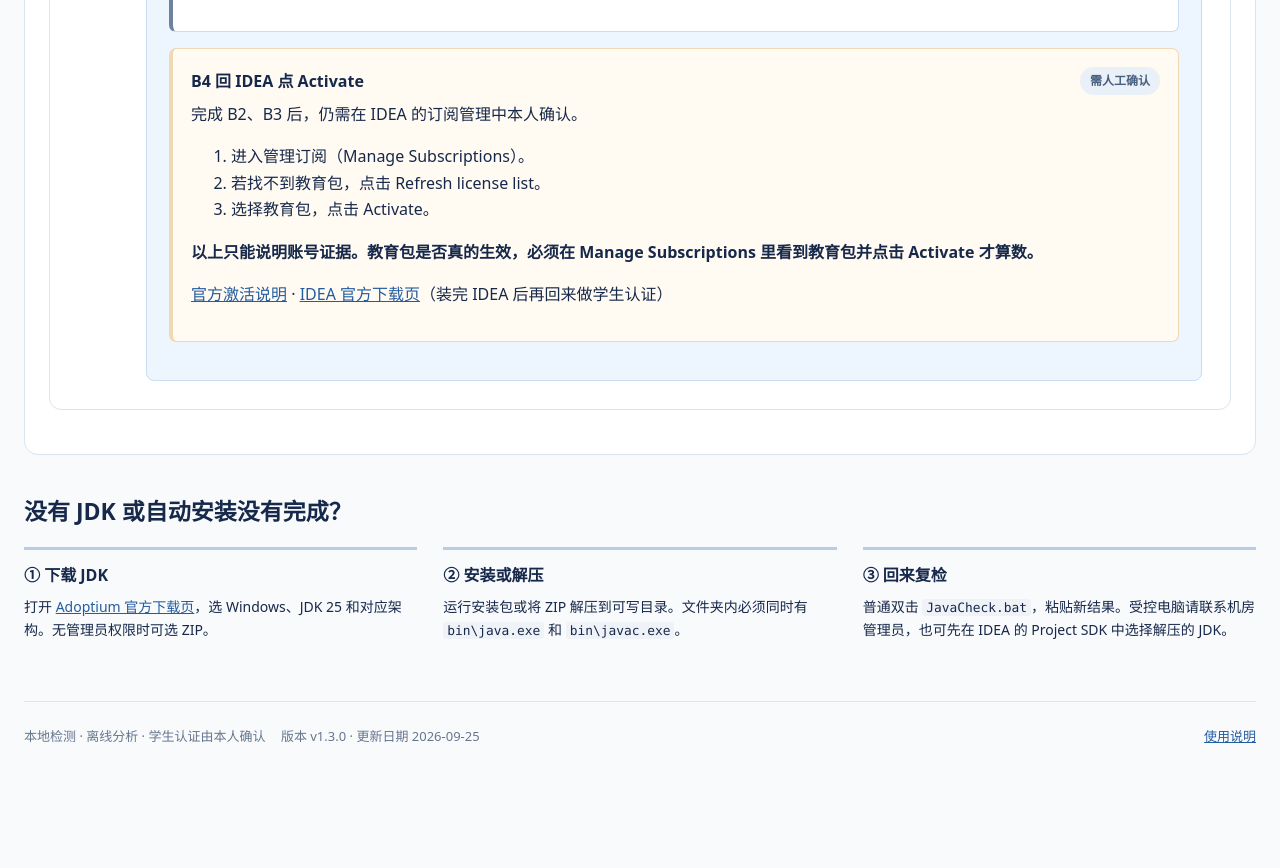
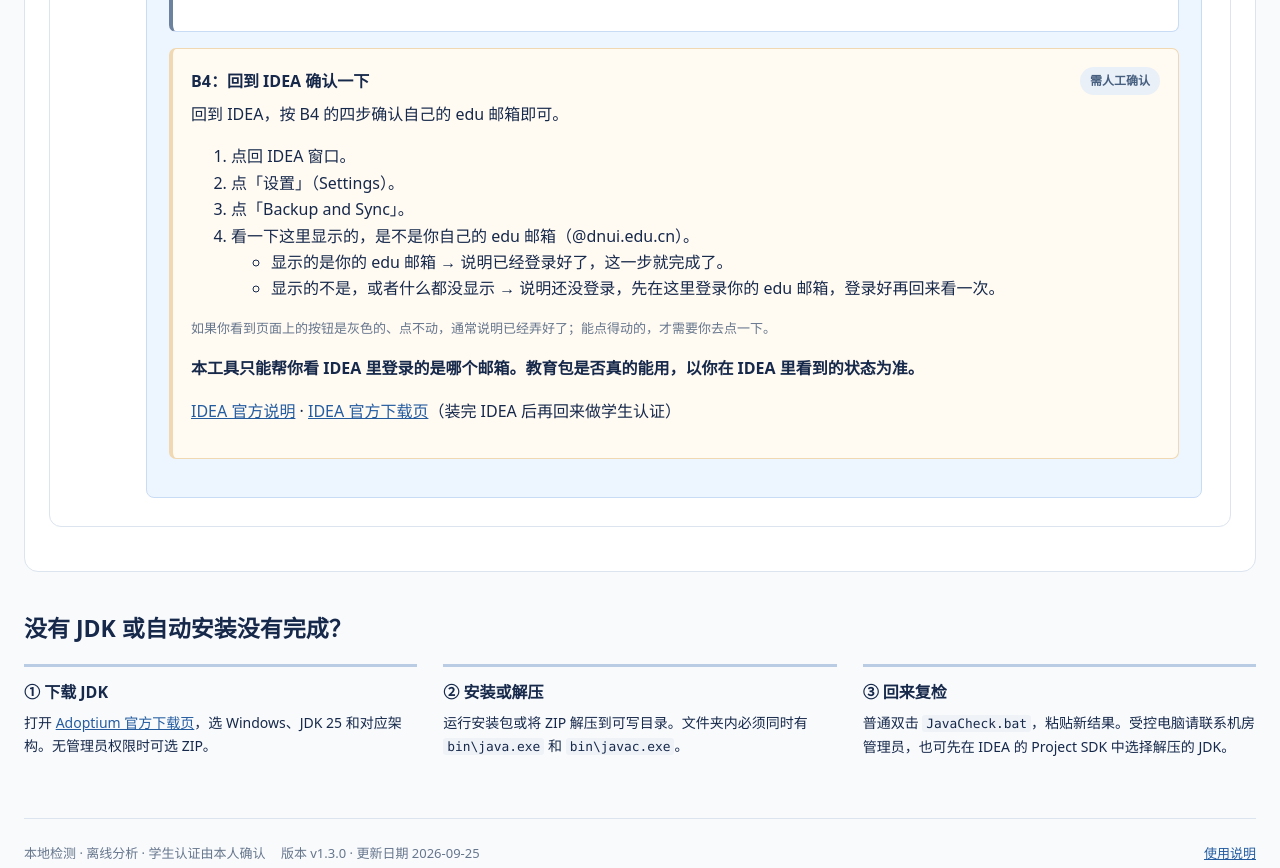
Before and after one commit to 765785/java-idea-checker, a plain HTML site: page index.html in a window 1280 px wide. Shown: the part 3431-4299 px from the top of the page. Before the commit the page ends 4203 px from the top, so only its background shows below. Drawn offline with Linux system fonts and the light colour scheme.

Commit message:
docs: simplify IDEA confirmation steps

```diff
--- a/assets/app.js
+++ b/assets/app.js
@@ -283,7 +283,7 @@
     card(cards, 'B', '机器认证证据', 'MANUAL', '免下载路径不会扫描 IDEA、Toolbox 或教育邮箱。', boundary);
     card(cards, 'B', '人证：IDEA 当前登录账户', 'MANUAL', { email: student.witnessMasked || '未填写', participates: '免下载路径不参与自动升档' }, '免下载路径无法确认 IDEA 是否安装或启动，请在完整检测后再填写 IDEA 当前账户人证。');
     card(cards, 'B', '官网登录回传', student.official.kind === 'WHITELIST' ? 'PASS' : student.official.kind === 'OTHER' ? 'WARN' : 'MANUAL', { loginStatus: student.official.state, emailEvidence: student.official.emails }, student.official.message);
-    card(cards, 'B', '最终动作', 'MANUAL', { tier: 'MANUAL', portalLoginStatus: student.official.state }, boundary + ' Manage Subscriptions → 找不到教育包时 Refresh license list → 选择教育包并 Activate。');
+    card(cards, 'B', '最终动作', 'MANUAL', { tier: 'MANUAL', portalLoginStatus: student.official.state }, boundary + ' 回到 IDEA，按 B4 的四步确认自己的 edu 邮箱即可。');
     const failed = cards.some(item => item.area === 'A' && item.status === 'FAIL');
     return { cards, summary: failed ? 'Java 环境的简化检查发现问题，需要安装或配置完整 JDK。' : 'Java 核心命令可以运行；学生认证尚未检查。', status: failed ? 'FAIL' : 'MANUAL', repair: failed, repairLabel: '运行 ZIP 内的 JavaRepair.bat', data, student, manual: true, manualNotice: boundary };
   }
@@ -427,7 +427,7 @@
     card(cards, 'B', '官网登录回传', portalStatus, { loginStatus: student.official.state, emailEvidence: student.official.emails, textLength: student.official.length, domainLiteral: student.official.whitelistLiteral ? '检测到' : '未检测到' }, student.official.message);
     const label = studentTierCopy(student);
     const conflictNote = student.conflicts.length ? ' 还发现了不同的脱敏邮箱；请以官网登录回传或 IDEA 左下角当前显示的账户为准。' : '';
-    card(cards, 'B', '最终动作', label[0], { tier: student.tier, prioritySource: student.source, witness: student.witnessMasked || '未填写', portalLoginStatus: student.official.state, portalEmailEvidence: student.official.emails, machineStatus: student.machine.status, conflicts: student.conflicts }, label[1] + conflictNote + ' 回到 IDEA：Manage Subscriptions → 必要时 Refresh license list → 选择教育包并 Activate。以上只说明账号证据，不作教育包状态的确定性结论。');
+    card(cards, 'B', '最终动作', label[0], { tier: student.tier, prioritySource: student.source, witness: student.witnessMasked || '未填写', portalLoginStatus: student.official.state, portalEmailEvidence: student.official.emails, machineStatus: student.machine.status, conflicts: student.conflicts }, label[1] + conflictNote + ' 回到 IDEA，按 B4 的四步确认自己的 edu 邮箱即可。教育包是否真的能用，以你在 IDEA 里看到的状态为准。');
     const failures = cards.filter(item => item.area === 'A' && item.status === 'FAIL');
     const summary = !complete ? jreOnly ? '你当前只有 Java 运行能力，不能编译代码，需要安装完整 JDK。' : '你的电脑未找到可用 Java 开发工具（JDK），需要先安装。' : failures.length ? consistency === 'FAIL' ? 'JDK 已安装，但实际运行的版本与配置不一致。' : 'JDK 装好了，但环境变量没配对。' : newer ? '当前 JDK 可以使用，本机另有更新版本，请按课程要求选择。' : 'Java 核心检查通过，可以开始使用；请留意下方提示。';
     const repairLabel = !complete
@@ -603,7 +603,7 @@
     });
     const portalStatus = portal.kind === 'WHITELIST' ? 'PASS' : portal.kind === 'OTHER' ? 'WARN' : 'MANUAL';
     setAuthBlock('portal', { status: portalStatus, value: portal.emails.length ? { emailEvidence: portal.emails.map(mask) } : '未粘贴官网文本', advice: portal.message });
-    setAuthBlock('final', { status: 'MANUAL', value: '仍需在 IDEA 中本人确认', advice: '完成 B2、B3 后，仍需在 IDEA 的订阅管理中本人确认。' });
+    setAuthBlock('final', { status: 'MANUAL', value: '仍需在 IDEA 中本人确认', advice: '回到 IDEA，按 B4 的四步确认自己的 edu 邮箱即可。' });
     const summary = $('auth-summary');
     if (summary) summary.textContent = '建议先完成 A 部分，但 B 部分可以独立进行。证据优先级：官网登录回传 → IDEA 人证邮箱 → 机器证据。';
     const finish = $('portal-finish'); if (finish) finish.hidden = portal.state !== 'LOGGED_IN';
--- a/index.html
+++ b/index.html
@@ -183,15 +183,22 @@
           </section>
 
           <section class="auth-block final-action" id="auth-final">
-            <div class="auth-title"><h4>B4 回 IDEA 点 Activate</h4><span id="auth-final-badge" class="badge MANUAL">需本人确认</span></div>
-            <p id="auth-final-evidence">完成 B2、B3 后，仍需在 IDEA 的订阅管理中本人确认。</p>
+            <div class="auth-title"><h4>B4：回到 IDEA 确认一下</h4><span id="auth-final-badge" class="badge MANUAL">需本人确认</span></div>
+            <p id="auth-final-evidence">回到 IDEA，按下面四步看一看登录邮箱即可。</p>
             <ol>
-              <li>进入管理订阅（Manage Subscriptions）。</li>
-              <li>若找不到教育包，点击 Refresh license list。</li>
-              <li>选择教育包，点击 Activate。</li>
+              <li>点回 IDEA 窗口。</li>
+              <li>点「设置」（Settings）。</li>
+              <li>点「Backup and Sync」。</li>
+              <li>看一下这里显示的，是不是你自己的 edu 邮箱（@dnui.edu.cn）。
+                <ul>
+                  <li>显示的是你的 edu 邮箱 → 说明已经登录好了，这一步就完成了。</li>
+                  <li>显示的不是，或者什么都没显示 → 说明还没登录，先在这里登录你的 edu 邮箱，登录好再回来看一次。</li>
+                </ul>
+              </li>
             </ol>
-            <p><strong>以上只能说明账号证据。教育包是否真的生效，必须在 Manage Subscriptions 里看到教育包并点击 Activate 才算数。</strong></p>
-            <p><a href="https://www.jetbrains.com/help/idea/register.html" target="_blank" rel="noopener noreferrer">官方激活说明</a> · <a href="https://www.jetbrains.com/idea/download/" target="_blank" rel="noopener noreferrer">IDEA 官方下载页</a>（装完 IDEA 后再回来做学生认证）</p>
+            <p class="small">如果你看到页面上的按钮是灰色的、点不动，通常说明已经弄好了；能点得动的，才需要你去点一下。</p>
+            <p><strong>本工具只能帮你看 IDEA 里登录的是哪个邮箱。教育包是否真的能用，以你在 IDEA 里看到的状态为准。</strong></p>
+            <p><a href="https://www.jetbrains.com/help/idea/register.html" target="_blank" rel="noopener noreferrer">IDEA 官方说明</a> · <a href="https://www.jetbrains.com/idea/download/" target="_blank" rel="noopener noreferrer">IDEA 官方下载页</a>（装完 IDEA 后再回来做学生认证）</p>
           </section>
         </aside>
       </div>
```
